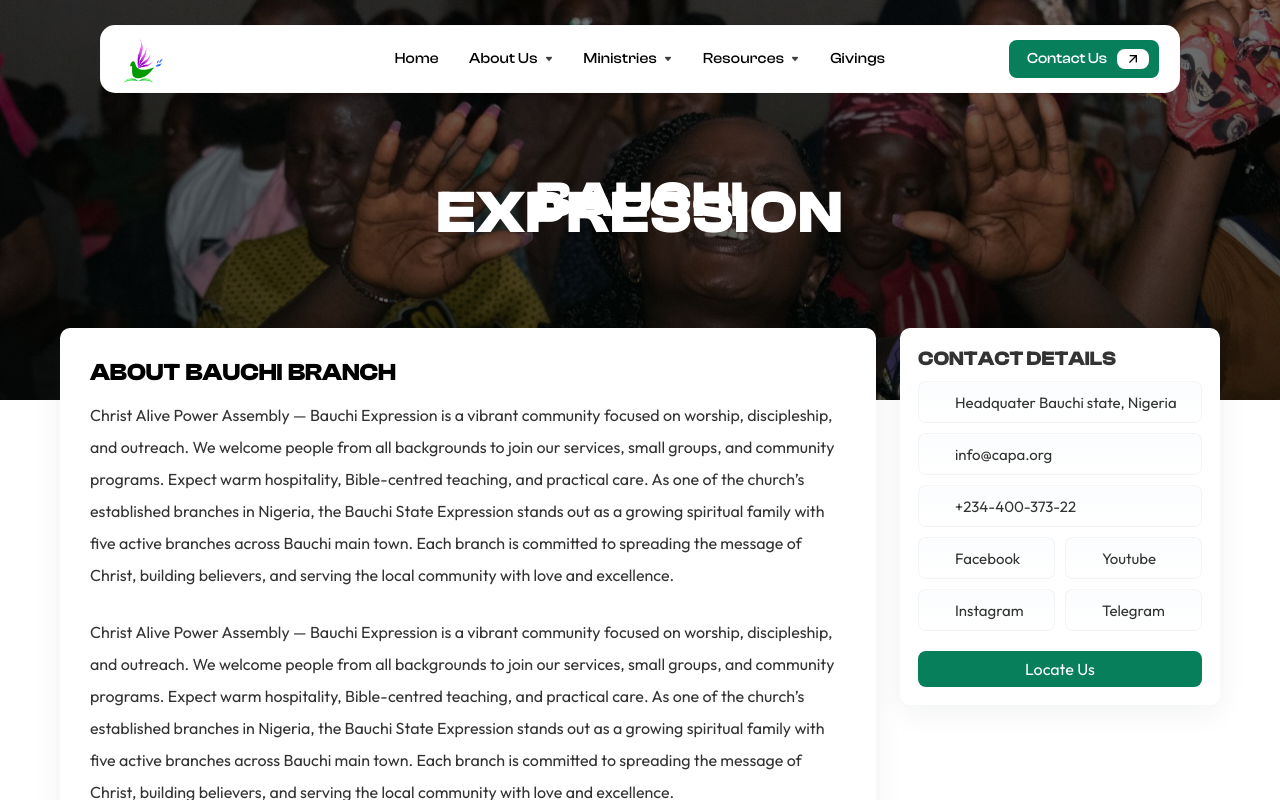
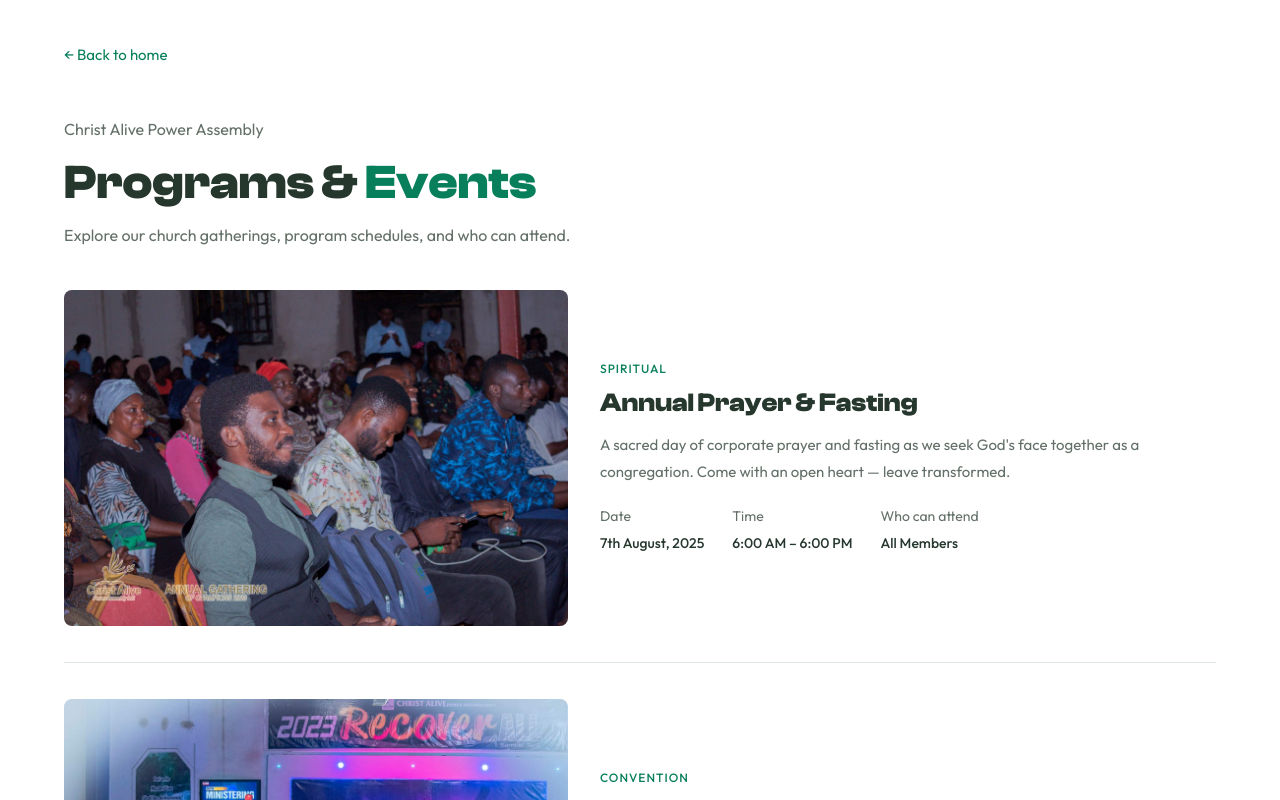
Before and after one commit to asaphdeveloper/christ-alive-power-assembly, a React (Vite) app in the folder frontend/: page /events in a window 1280 px wide. Shown: the top 800 px of the page. Built offline with nearby package versions, Linux system fonts and the light colour scheme; some icons are missing.

Commit message:
updated upcoming and events section

```diff
--- a/frontend/src/App.jsx
+++ b/frontend/src/App.jsx
@@ -1,3 +1,4 @@
+import { EventsPage } from './pages/EventsPage/EventsPage';
 import { HomePage } from './pages/HomePage/HomePage';
 import { BranchPage } from './pages/Branch/BranchPage';
 import { PageNotFound } from './pages/PageNotFound';
@@ -12,6 +13,7 @@ function App() {
     <BrowserRouter>
       <Routes>
         <Route index element={<HomePage />} />
+        <Route path='/events' element={<EventsPage />} />
         <Route path='/auth' element={<Navigate to='/login' replace />} />
         <Route path='/login' element={<LoginPage />} />
         <Route path='/signup' element={<SignupPage />} />
--- /dev/null
+++ b/frontend/src/pages/EventsPage/EventsPage.css
@@ -0,0 +1,21 @@
+.events-page { max-width: 1200px; margin: 0 auto; padding: 32px 24px 80px; color: #26372e; }
+.events-back { display: inline-flex; align-items: center; min-height: 44px; color: #087f5b; font: 15px Outfit, sans-serif; }
+.events-back:focus-visible { outline: 2px solid #087f5b; outline-offset: 4px; }
+.events-page-intro { margin: 40px 0; }
+.events-page-intro > p { color: #637067; font: 16px/1.7 Outfit, sans-serif; }
+.events-page-intro h1 { margin: 12px 0; font-size: clamp(32px, 5vw, 48px); line-height: 1.15; }
+.events-page-intro h1 span { color: #087f5b; }
+.events-page-list { display: grid; gap: 36px; }
+.events-page-item { display: grid; grid-template-columns: minmax(0, 0.9fr) minmax(0, 1.1fr); gap: 32px; align-items: center; padding-bottom: 36px; border-bottom: 1px solid #e1e8e2; }
+.events-page-item img { width: 100%; aspect-ratio: 1.5; object-fit: cover; border-radius: 8px; }
+.events-page-category { color: #087f5b; font: 500 12px Outfit, sans-serif; text-transform: uppercase; letter-spacing: 1px; }
+.events-page-item h2 { margin: 12px 0; font-size: 26px; line-height: 1.2; }
+.events-page-description { color: #637067; font: 15px/1.8 Outfit, sans-serif; }
+.events-page-item dl { display: flex; flex-wrap: wrap; gap: 16px 28px; margin-top: 20px; font: 14px/1.6 Outfit, sans-serif; }
+.events-page-item dt { color: #637067; }
+.events-page-item dd { margin: 4px 0 0; font-weight: 500; }
+@media (max-width: 650px) {
+  .events-page { padding-inline: 20px; }
+  .events-page-item { grid-template-columns: 1fr; gap: 20px; }
+  .events-page-item h2 { font-size: 23px; }
+}
--- /dev/null
+++ b/frontend/src/pages/EventsPage/EventsPage.jsx
@@ -0,0 +1,41 @@
+import { useEffect } from 'react';
+import { Link } from 'react-router';
+import { Footer } from '../../components/Footer';
+import { events } from './events';
+import './EventsPage.css';
+
+export const EventsPage = () => {
+  useEffect(() => { window.scrollTo({ top: 0, behavior: 'instant' }); }, []);
+
+  return (
+    <>
+      <title>Programs & Events | Christ Alive Power Assembly</title>
+      <main className="events-page">
+        <Link className="events-back" to="/">← Back to home</Link>
+        <div className="events-page-intro">
+          <p>Christ Alive Power Assembly</p>
+          <h1>Programs &amp; <span>Events</span></h1>
+          <p>Explore our church gatherings, program schedules, and who can attend.</p>
+        </div>
+        <div className="events-page-list">
+          {events.map((event) => (
+            <article className="events-page-item" key={event.id}>
+              <img src={event.image} alt="Christ Alive Power Assembly gathering" loading="lazy" />
+              <div>
+                <p className="events-page-category">{event.category}</p>
+                <h2>{event.title}</h2>
+                <p className="events-page-description">{event.description}</p>
+                <dl>
+                  <div><dt>Date</dt><dd>{event.date}</dd></div>
+                  <div><dt>Time</dt><dd>{event.time}</dd></div>
+                  {event.tag && <div><dt>Who can attend</dt><dd>{event.tag}</dd></div>}
+                </dl>
+              </div>
+            </article>
+          ))}
+        </div>
+      </main>
+      <Footer />
+    </>
+  );
+};
--- /dev/null
+++ b/frontend/src/pages/EventsPage/events.js
@@ -0,0 +1,55 @@
+import PrayerImage from '../../assets/images/slide-02.jpg';
+import ConventionImage from '../../assets/images/slide-01.jpg';
+import CelebrationImage from '../../assets/images/slide-03.jpg';
+import YouthImage from '../../assets/images/slide-04.jpg';
+
+export const events = [
+  {
+    id: 1,
+    image: PrayerImage,
+    num: "01",
+    title: "Annual Prayer & Fasting",
+    date: "7th August, 2025",
+    time: "6:00 AM – 6:00 PM",
+    category: "Spiritual",
+    tag: "All Members",
+    description:
+      "A sacred day of corporate prayer and fasting as we seek God's face together as a congregation. Come with an open heart — leave transformed.",
+  },
+  {
+    id: 2,
+    image: ConventionImage,
+    num: "02",
+    title: "Grace & Glory Convention",
+    date: "14th August, 2025",
+    time: "9:00 AM – 5:00 PM",
+    category: "Convention",
+    tag: "",
+    description:
+      "Three days of Spirit-led worship, powerful teaching, and rich fellowship with believers from across the region. One of the highlights of our church year.",
+  },
+  {
+    id: 3,
+    image: CelebrationImage,
+    num: "03",
+    title: "Women's Day Celebration",
+    date: "Date to be announced",
+    time: "TBA",
+    category: "Celebration",
+    tag: "Women Only",
+    description:
+      "A joyful, spirit-filled day honouring the women of our congregation — through worship, inspiring messages, and meaningful fellowship.",
+  },
+  {
+    id: 4,
+    image: YouthImage,
+    num: "04",
+    title: "Youth Summer Retreat",
+    date: "Date to be announced",
+    time: "TBA",
+    category: "Youth",
+    tag: "Ages 13–25",
+    description:
+      "A full weekend away for our young people — worship nights, mentorship, games, and encounters with the Word that will stay with them long after.",
+  },
+];
--- a/frontend/src/pages/HomePage/UpcomingSection.css
+++ b/frontend/src/pages/HomePage/UpcomingSection.css
@@ -34,18 +34,26 @@
   text-transform: uppercase;
 }
 
-.upcoming-label svg { color: var(--primary-color); }
+.upcoming-label svg {
+  color: var(--primary-color);
+}
 
 .upcoming-intro h2 {
   margin: 18px 0;
-  font-size: clamp(34px, 4.2vw, 56px);
+  font-size: 35px;
   font-weight: 700;
   letter-spacing: -0.045em;
   line-height: 1.08;
 }
 
-.upcoming-intro h2 span { color: var(--primary-color); }
-.upcoming-intro > p { color: #778078; font: 18px/1.6 Outfit, sans-serif; }
+.upcoming-intro h2 span {
+  color: var(--primary-color);
+}
+
+.upcoming-intro>p {
+  color: #778078;
+  font: 18px/1.6 Outfit, sans-serif;
+}
 
 .upcoming-cards {
   display: grid;
@@ -54,7 +62,10 @@
   align-items: start;
 }
 
-.upcoming-card { min-width: 0; }
+.upcoming-card {
+  min-width: 0;
+}
+
 .upcoming-card-photo {
   display: block;
   width: 100%;
@@ -65,7 +76,10 @@
   background: #eef2ed;
 }
 
-.upcoming-card-details { margin-top: 12px; }
+.upcoming-card-details {
+  margin-top: 12px;
+}
+
 .upcoming-card-details summary {
   display: flex;
   align-items: center;
@@ -75,34 +89,124 @@
   list-style: none;
   cursor: pointer;
 }
-.upcoming-card-details summary::-webkit-details-marker { display: none; }
-.upcoming-card-details h3 { font: 500 20px/1.35 Outfit, sans-serif; }
-.upcoming-card-details summary svg { flex-shrink: 0; transition: transform 180ms ease; }
-.upcoming-card-details summary:hover { color: var(--primary-color); }
-.upcoming-card-details[open] summary svg { transform: rotate(90deg); }
+
+.upcoming-card-details summary::-webkit-details-marker {
+  display: none;
+}
+
+.upcoming-card-details h3 {
+  font: 500 20px/1.35 Outfit, sans-serif;
+}
+
+.upcoming-card-details summary svg {
+  flex-shrink: 0;
+  transition: transform 180ms ease;
+}
+
+.upcoming-card-details summary:hover {
+  color: var(--primary-color);
+}
+
+.upcoming-card-details[open] summary svg {
+  transform: rotate(90deg);
+}
+
 .upcoming-card-details summary:focus-visible,
-.upcoming-more button:focus-visible { outline: 2px solid var(--primary-color); outline-offset: 4px; border-radius: 3px; }
-.upcoming-card-description { margin-top: 8px; color: #6a726b; font: 15px/1.75 Outfit, sans-serif; }
-.upcoming-card-schedule { margin: 6px 0 12px; padding: 14px 16px; border-left: 2px solid var(--primary-color); background: #f6f8f5; font: 13px/1.6 Outfit, sans-serif; }
-.upcoming-card-schedule > div { margin-bottom: 8px; }
-.upcoming-card-schedule > div:last-child { margin-bottom: 0; }
-.upcoming-card-schedule dt { color: #69746b; }
-.upcoming-card-schedule dd { margin: 0; color: #263c2d; }
-.upcoming-more { display: flex; flex-shrink: 0; padding-bottom: 4px; }
-.upcoming-more button { display: flex; align-items: center; gap: 10px; min-height: 44px; padding: 10px 18px; border: 1px solid #dce5dc; border-radius: 6px; color: #087f5b; background: #fff; font: 500 14px Outfit, sans-serif; cursor: pointer; }
-.upcoming-more button:hover { background: #f3f8f3; }
+.upcoming-more a:focus-visible {
+  outline: 2px solid var(--primary-color);
+  outline-offset: 4px;
+  border-radius: 3px;
+}
+
+.upcoming-card-description {
+  margin-top: 8px;
+  color: #6a726b;
+  font: 15px/1.75 Outfit, sans-serif;
+}
+
+.upcoming-card-schedule {
+  margin: 6px 0 12px;
+  padding: 14px 16px;
+  border-left: 2px solid var(--primary-color);
+  background: #f6f8f5;
+  font: 13px/1.6 Outfit, sans-serif;
+}
+
+.upcoming-card-schedule>div {
+  margin-bottom: 8px;
+}
+
+.upcoming-card-schedule>div:last-child {
+  margin-bottom: 0;
+}
+
+.upcoming-card-schedule dt {
+  color: #69746b;
+}
+
+.upcoming-card-schedule dd {
+  margin: 0;
+  color: #263c2d;
+}
+
+.upcoming-more {
+  display: flex;
+  flex-shrink: 0;
+  padding-bottom: 4px;
+}
+
+.upcoming-more a {
+  display: flex;
+  align-items: center;
+  gap: 10px;
+  min-height: 44px;
+  padding: 10px 18px;
+  border: 1px solid #dce5dc;
+  border-radius: 6px;
+  color: #087f5b;
+  background: #fff;
+  font: 500 14px Outfit, sans-serif;
+  cursor: pointer;
+}
+
+.upcoming-more a:hover {
+  background: #f3f8f3;
+}
 
 @media (max-width: 900px) {
-  .upcoming-cards { grid-template-columns: repeat(2, minmax(0, 1fr)); gap: 32px 24px; }
+  .upcoming-cards {
+    grid-template-columns: repeat(2, minmax(0, 1fr));
+    gap: 32px 24px;
+  }
 }
 
 @media (max-width: 600px) {
-  .upcoming-section { padding: 64px 20px; }
-  .upcoming-header { flex-direction: column; align-items: flex-start; gap: 20px; margin-bottom: 32px; }
-  .upcoming-intro > p { font-size: 16px; }
-  .upcoming-cards { grid-template-columns: 1fr; gap: 32px; }
+  .upcoming-section {
+    padding: 64px 20px;
+  }
+
+  .upcoming-header {
+    flex-direction: column;
+    align-items: flex-start;
+    gap: 20px;
+    margin-bottom: 32px;
+  }
+
+  .upcoming-intro>p {
+    font-size: 16px;
+  }
+
+  .upcoming-cards {
+    grid-template-columns: 1fr;
+    gap: 32px;
+  }
 }
 
 @media (prefers-reduced-motion: reduce) {
-  .upcoming-card-details summary svg { transition: none; }
+  .upcoming-card-details summary svg {
+    transition: none;
+  }
 }
+@media (max-width: 600px) {
+  .upcoming-intro h2 { font-size: 28px; }
+}
--- a/frontend/src/pages/HomePage/UpcomingSection.jsx
+++ b/frontend/src/pages/HomePage/UpcomingSection.jsx
@@ -1,66 +1,11 @@
-import { useState } from 'react';
+import { Link } from 'react-router';
+import { events } from '../EventsPage/events';
 import { HugeiconsIcon } from '@hugeicons/react';
 import { ArrowRight01Icon, Notification01Icon } from '@hugeicons/core-free-icons';
-import PrayerImage from '../../assets/images/slide-02.jpg';
-import ConventionImage from '../../assets/images/slide-01.jpg';
-import CelebrationImage from '../../assets/images/slide-03.jpg';
-import YouthImage from '../../assets/images/slide-04.jpg';
 import './UpcomingSection.css';
 
-const events = [
-  {
-    id: 1,
-    image: PrayerImage,
-    num: "01",
-    title: "Annual Prayer & Fasting",
-    date: "7th August, 2025",
-    time: "6:00 AM – 6:00 PM",
-    category: "Spiritual",
-    tag: "All Members",
-    description:
-      "A sacred day of corporate prayer and fasting as we seek God's face together as a congregation. Come with an open heart — leave transformed.",
-  },
-  {
-    id: 2,
-    image: ConventionImage,
-    num: "02",
-    title: "Grace & Glory Convention",
-    date: "14th August, 2025",
-    time: "9:00 AM – 5:00 PM",
-    category: "Convention",
-    tag: "",
-    description:
-      "Three days of Spirit-led worship, powerful teaching, and rich fellowship with believers from across the region. One of the highlights of our church year.",
-  },
-  {
-    id: 3,
-    image: CelebrationImage,
-    num: "03",
-    title: "Women's Day Celebration",
-    date: "Date to be announced",
-    time: "TBA",
-    category: "Celebration",
-    tag: "Women Only",
-    description:
-      "A joyful, spirit-filled day honouring the women of our congregation — through worship, inspiring messages, and meaningful fellowship.",
-  },
-  {
-    id: 4,
-    image: YouthImage,
-    num: "04",
-    title: "Youth Summer Retreat",
-    date: "Date to be announced",
-    time: "TBA",
-    category: "Youth",
-    tag: "Ages 13–25",
-    description:
-      "A full weekend away for our young people — worship nights, mentorship, games, and encounters with the Word that will stay with them long after.",
-  },
-];
-
 export const Upcoming = () => {
-  const [showAll, setShowAll] = useState(false);
-  const visibleEvents = showAll ? events : events.slice(0, 3);
+  const visibleEvents = events.slice(0, 3);
 
   return (
     <section className="upcoming-section" id="upcoming-section" aria-labelledby="upcoming-title">
@@ -70,16 +15,15 @@ export const Upcoming = () => {
             <HugeiconsIcon icon={Notification01Icon} size={14} aria-hidden="true" />
             What's coming
           </span>
-        <h2 id="upcoming-title">Come together.<br /><span>Grow in faith.</span></h2>
-        <p>Upcoming events at Christ Alive Power Assembly.</p>
+          <h2 id="upcoming-title"><span>Upcoming</span> Programs</h2>
         </div>
 
-      {events.length > 3 && <div className="upcoming-more">
-        <button type="button" onClick={() => setShowAll((current) => !current)} aria-expanded={showAll}>
-          {showAll ? 'Show fewer events' : 'View all events'}
+        <div className="upcoming-more">
+          <Link to="/events">
+            View all events
             <HugeiconsIcon icon={ArrowRight01Icon} size={18} aria-hidden="true" />
-        </button>
-      </div>}
+          </Link>
+        </div>
       </div>
 
       <div className="upcoming-cards">
```
Lines whose indentation alone changed are shown as unchanged.
